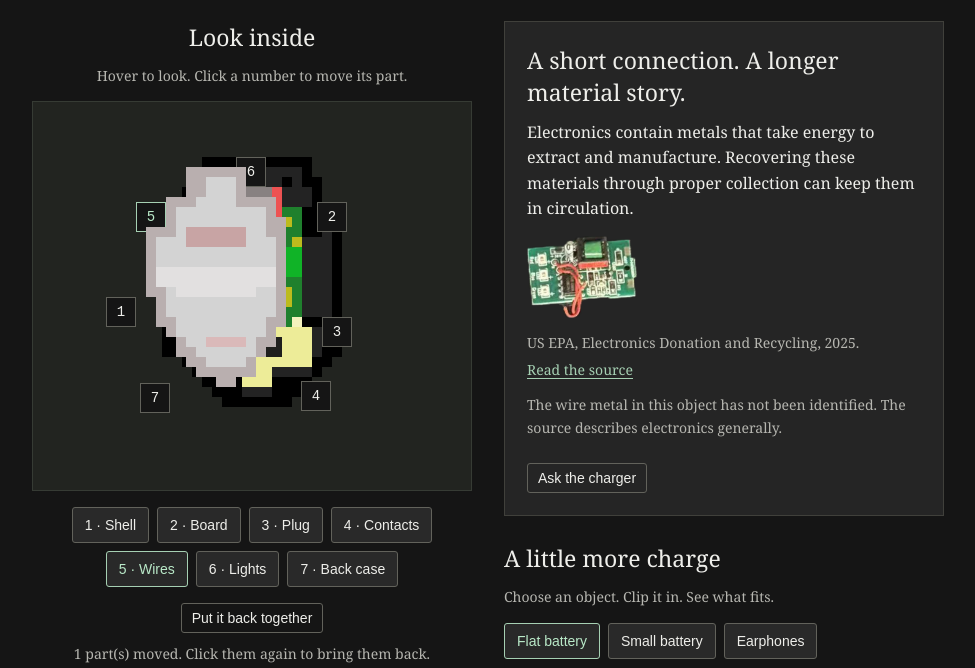
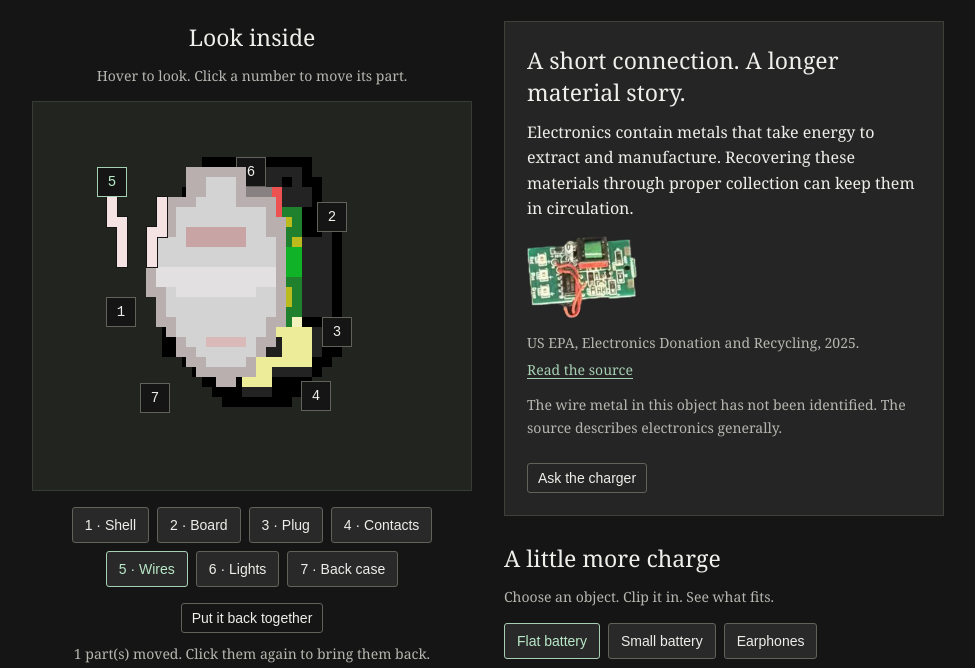
Before and after one commit to Yanwugirl/Creattech_Websites-JiaMing, a website: page universal-charger/charger.html in a window 1280 px wide. Both pictures are taken after a click on the button "5 · Wires". Shown: the part 106-774 px from the top of the page, without its empty margins (152-1127 px from the left). Drawn offline with Linux system fonts and the light colour scheme.

Commit message:
Keep part 5 wires visible and reachable when moved out

```diff
--- a/universal-charger/script.js
+++ b/universal-charger/script.js
@@ -72,7 +72,7 @@ const layers = [
   { image: 0 },
   { id: "back", image: 4, x: 48, y: 256, number: 7 },
   { id: "lights", image: 7, x: 144, y: 30, number: 6 },
-  { id: "wires", image: 6, x: 82, y: 95, number: 5 },
+  { id: "wires", image: 6, x: 120, y: 60, number: 5 },
   { id: "board", image: 2, x: 225, y: 75, number: 2 },
   { id: "contacts", image: 3, x: 209, y: 254, number: 4 },
   { id: "plug", image: 1, x: 230, y: 190, number: 3 },
--- a/universal-charger/style.css
+++ b/universal-charger/style.css
@@ -46,7 +46,10 @@ a { color: #a6d0b3; font-size: 14px; text-underline-offset: 3px; }
 .part.board.apart { transform: translate(40px, -45px); }
 .part.plug.apart { transform: translate(60px, 0); }
 .part.contacts.apart { transform: translate(44px, 32px); }
-.part.wires.apart { transform: translate(-38px, -20px); }
+/* Pull the small wires into the left-hand space and above the cover.
+   A one-pixel dark edge keeps the original pale pixels easy to see. */
+.part.wires.apart { transform: translate(-115px, -20px); z-index: 12; }
+.part.wires.apart img { filter: drop-shadow(1px 0 #151515) drop-shadow(-1px 0 #151515) drop-shadow(0 1px #151515) drop-shadow(0 -1px #151515); }
 .part.lights.apart { transform: translate(0, -32px); }
 .part.back.apart { transform: translate(-32px, 42px); }
 .part-buttons { display: flex; flex-wrap: wrap; gap: 8px; justify-content: center; margin: 16px 0; }
```
Also changed, not shown: universal-charger/README.md.
